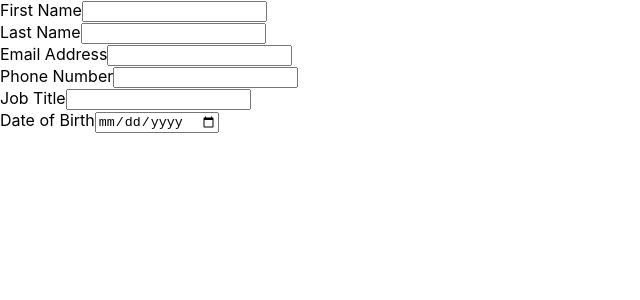
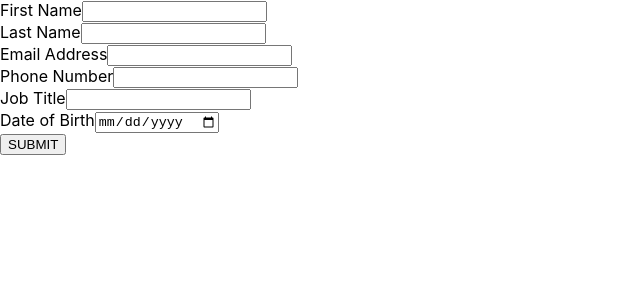
Before and after one commit to georgeescobra/dynamicForm, a React (Create React App) app in the folder dynamicform/: page / in a window 1280 px wide. Shown: the top 300 px of the page, without its empty margins (0-640 px from the left). Built offline with nearby package versions, Linux system fonts and the light colour scheme.

Commit message:
added submit button

```diff
--- a/dynamicform/src/components/Formpage.js
+++ b/dynamicform/src/components/Formpage.js
@@ -8,7 +8,14 @@ class Formpage extends Component {
         this.state = {};
         this.handler = this.handler.bind(this);
         this.handleChange = this.handleChange.bind(this);
+
     }
+
+    // this returns the contents of the Form
+    submitButton = () => {
+        console.log(this.state);
+        return this.state;
+    };
 
     // sets state from child component Forms
     handler = (name, val) => {
@@ -31,6 +38,7 @@ class Formpage extends Component {
                             handleChange={this.handleChange}
                             />
                 })}
+                <button type="button" onClick={() => this.submitButton()}>SUBMIT</button>
             </div>
         );
 
```
